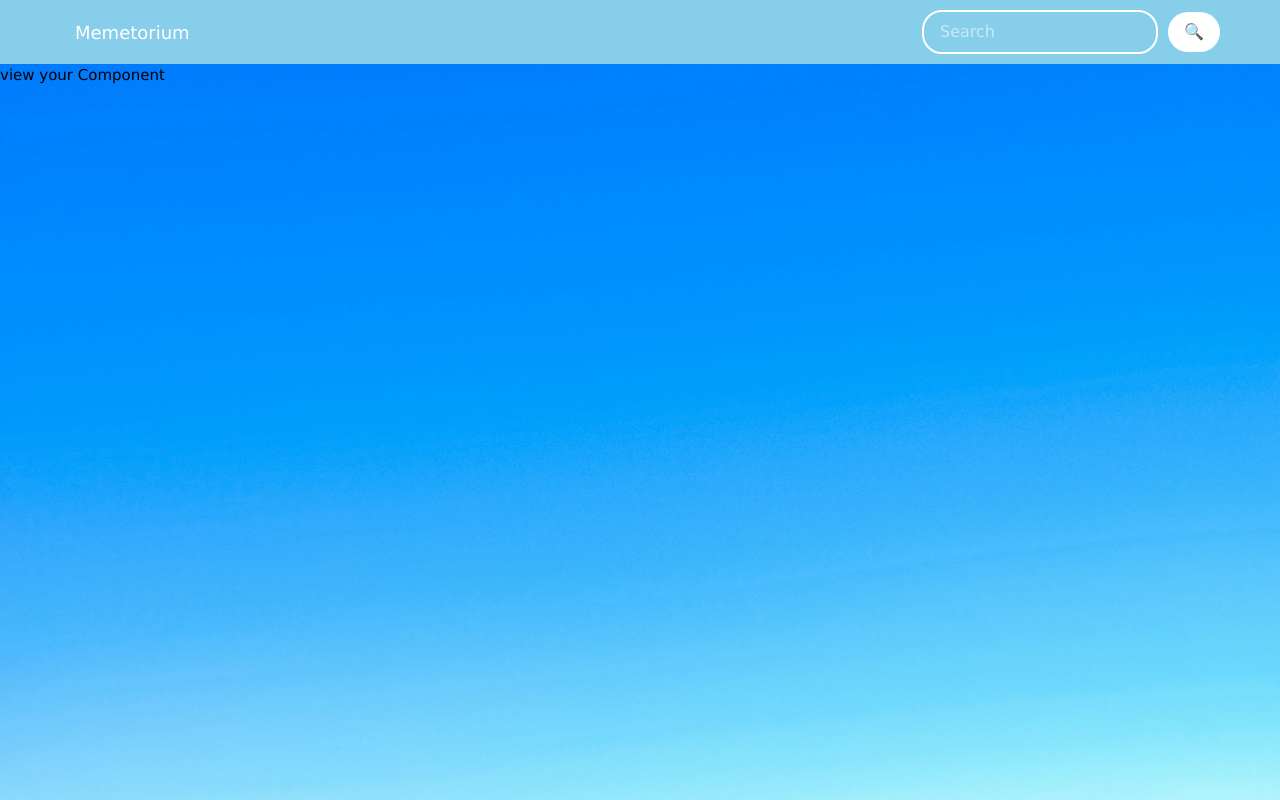
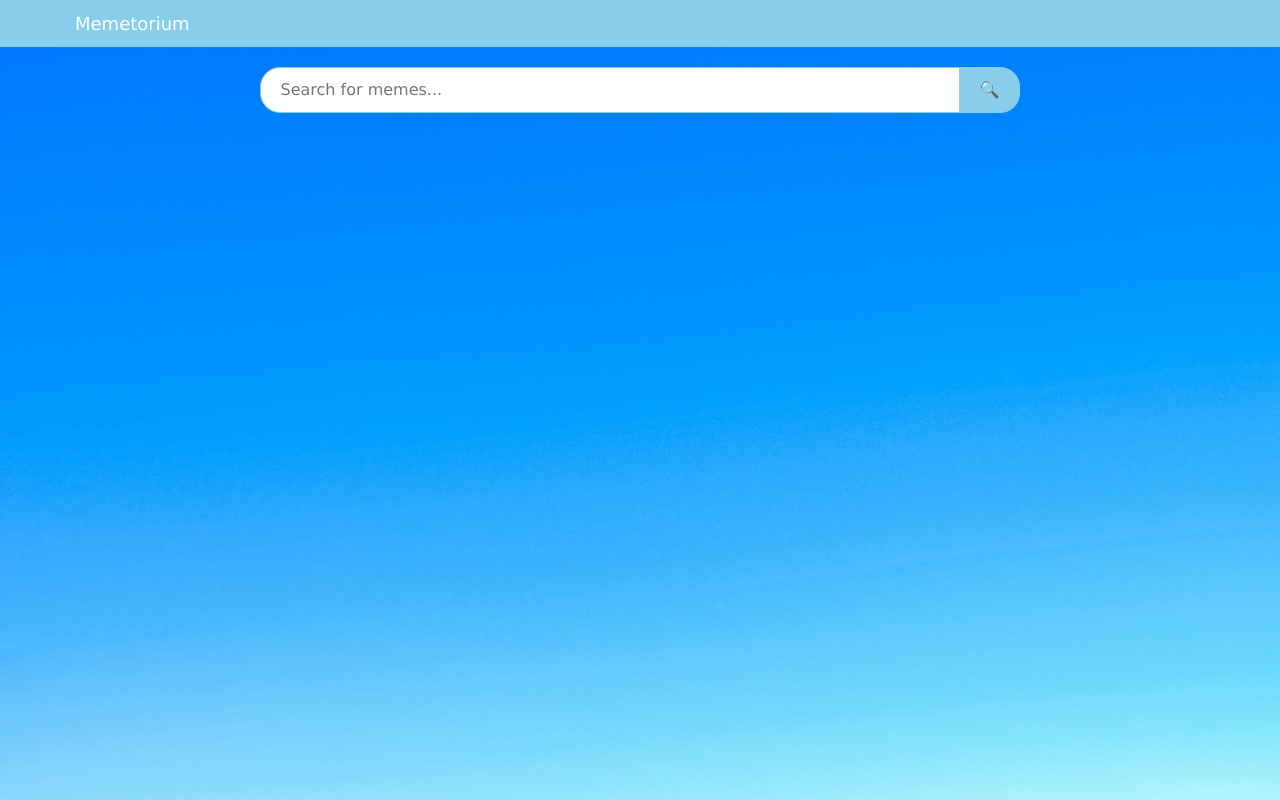
Before and after one commit to Beez1/Memetorium, an Angular app in the folder memetorium/: page /view in a window 1280 px wide. Built offline with nearby package versions, Linux system fonts and the light colour scheme.

Commit message:
Add dependencies and update UI

```diff
--- a/memetorium/src/app/meme/meme.component.html
+++ b/memetorium/src/app/meme/meme.component.html
@@ -6,7 +6,7 @@
         <p class="welcome-text">Tired of losing your precious memes right when you need them the most? Fear not! At Memetorium, we’re waging a heroic battle against the menace of lost memes. Upload your memes and we’ll give you a unique ID to retrieve them anytime, anywhere!</p>
         <p class="welcome-text">Join the fun, save your favorites, and never lose a meme again!</p>
         <div class="view-memes-container">
-            <button class="view-memes-button" [routerLink]="'/view'">View Memes here</button>
+        <button class="view-memes-button" [routerLink]="'/view'">View Memes here</button>
         </div>
     </div>
 </div>
--- a/memetorium/src/app/view/view.component.css
+++ b/memetorium/src/app/view/view.component.css
@@ -0,0 +1,44 @@
+.search-container {
+    display: flex;
+    justify-content: center; /* Center the search bar horizontally */
+    align-items: center; /* Center the search bar vertically */
+    margin: 20px 0; /* Add some margin for spacing */
+}
+
+.search-input {
+    padding: 10px 20px; /* Add padding for a comfortable size */
+    border: 1px solid #87CEEB; /* Sky blue border */
+    border-radius: 20px 0 0 20px; /* Rounded corners for the left side */
+    outline: none; /* Remove default outline */
+    font-size: 16px; /* Larger font size */
+    color: #000; /* Black text */
+    background-color: #fff; /* White background */
+    transition: border-color 0.3s ease; /* Smooth transition for border color */
+    width: 700px; /* Make the search input longer */
+}
+
+.search-input:focus {
+    border-color: #4682B4; /* Darker blue border on focus */
+}
+
+.search-button {
+    padding: 10px 20px; /* Add padding for a comfortable size */
+    background-color: #87CEEB; /* Sky blue background */
+    color: #fff; /* White text */
+    border: 1px solid #87CEEB; /* Sky blue border */
+    border-left: none; /* Remove border between input and button */
+    border-radius: 0 20px 20px 0; /* Rounded corners for the right side */
+    cursor: pointer; /* Pointer cursor on hover */
+    font-size: 16px; /* Larger font size */
+    transition: background-color 0.3s ease, transform 0.3s ease; /* Smooth transitions */
+}
+
+.search-button:hover {
+    background-color: #4682B4; /* Darker blue on hover */
+    transform: scale(1.05); /* Slightly enlarge the button on hover */
+}
+
+.search-button:active {
+    background-color: #1E90FF; /* Different blue when the button is pressed */
+    transform: scale(0.95); /* Slightly shrink the button on click */
+}
--- a/memetorium/src/app/view/view.component.html
+++ b/memetorium/src/app/view/view.component.html
@@ -1 +1,4 @@
-<div>view your Component</div>
+<div class="search-container">
+    <input type="text" class="search-input" placeholder="Search for memes...">
+    <button class="search-button">🔍</button>
+</div>
--- a/memetorium/src/index.html
+++ b/memetorium/src/index.html
@@ -16,10 +16,6 @@
         <div class="navbar-links">
         <a [routerLink]="'/meme'">Memetorium</a>
         </div>
-        <div class="navbar-search">
-            <input type="text" placeholder="Search">
-            <button type="submit">🔍</button>
-        </div>
     </div>
 </div>
 </div>
```
Also changed, not shown: package.json (+6 -1 lines), 2 other files (tests, documents, lock files or other folders).
